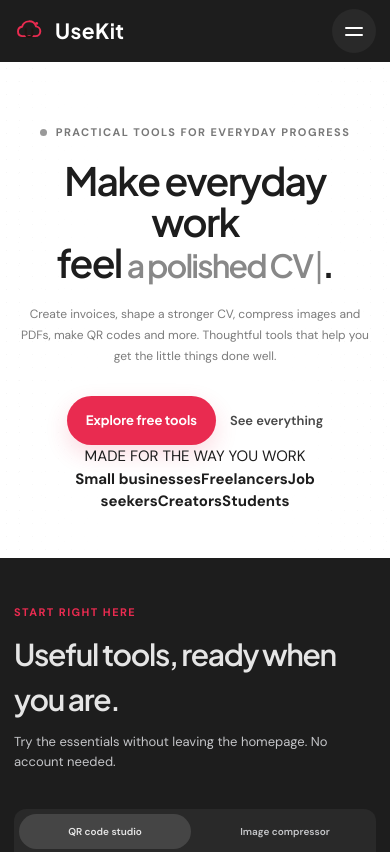
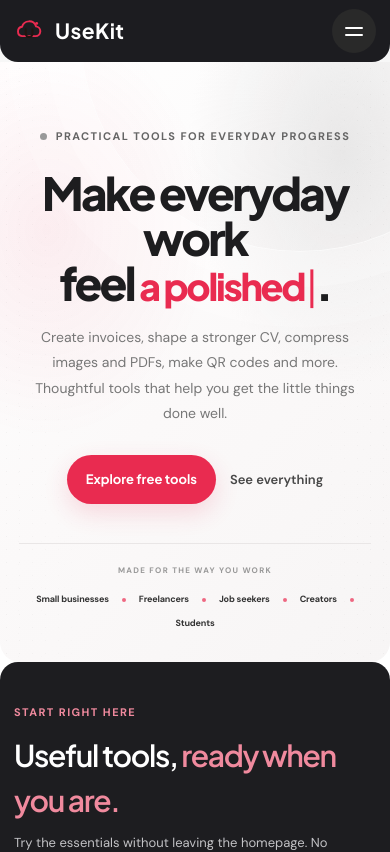
Before and after one commit to successobialo-git/usekit-ng, a Next.js app: page / in a window 390 px wide. Shown: the top 852 px of the page. Built offline with nearby package versions, Linux system fonts and the light colour scheme; no server answers; the database is empty.

Commit message:
Polish UseKit homepage layout, contrast and responsive sections

```diff
--- a/src/app/globals.css
+++ b/src/app/globals.css
@@ -829,3 +829,103 @@ a{color:inherit}
 .quick-preview,.quick-preview strong,.quick-preview h3{color:#e5e5e5!important}
 .quick-tabs button.active{color:#e5e5e5!important}
 .feature-dark h2{color:#f0f0f0!important}
+
+/* Homepage refresh: editorial hero, confident navigation and balanced dark panels */
+.site-header{height:74px!important;padding:0!important;background:#f7f7f7!important;backdrop-filter:none!important}
+.nav-wrap{height:74px!important;max-width:none!important;width:100%!important;margin:0!important;padding:0 max(5%,calc((100vw - 1180px)/2))!important;border-radius:0 0 24px 24px!important;background:#1c1c20!important;color:#fff!important}
+.brand{letter-spacing:.08em!important}.brand img{width:30px!important;height:30px!important}
+.nav-wrap nav{gap:clamp(16px,2.5vw,34px)!important;color:#e8e8e8!important}
+.nav-wrap nav a{font-size:11px!important;color:#e8e8e8!important}
+.nav-cta{background:#e92b50!important;color:#fff!important;border-radius:999px!important;padding:12px 19px!important}
+.mobile-menu-toggle{color:#fff!important}
+.center-hero.home-hero{max-width:none!important;min-height:520px;padding:90px 22px 44px!important;position:relative;overflow:hidden;background:radial-gradient(ellipse at 12% 28%,rgba(233,43,80,.075),transparent 34%),radial-gradient(ellipse at 88% 15%,rgba(222,222,222,.65),transparent 32%),linear-gradient(135deg,#fff 0%,#fbf9f9 52%,#f7f5f5 100%)!important}
+.home-hero .hero-eyebrow{margin-bottom:25px!important;color:#656565!important}
+.home-hero h1{max-width:980px!important;font-size:clamp(48px,7.4vw,88px)!important;line-height:.99!important;letter-spacing:-.065em!important;font-weight:800!important;color:#1d1d1f!important}
+.home-hero h1 em,.home-hero h1 .hero-changing{color:#e92b50!important;font-style:normal!important}
+.home-hero .type-cursor{color:#e92b50!important}
+.home-hero>p{max-width:590px!important;font-size:14px!important;color:#777!important;line-height:1.8!important}
+.home-hero .center-actions{margin-top:29px!important}
+.home-hero .button-blue{background:#e92b50!important;box-shadow:0 9px 24px rgba(233,43,80,.16)!important}
+.home-proof{max-width:880px;margin:58px auto 0;padding-top:20px;border-top:1px solid #e9e6e6;text-align:center}
+.home-proof>span{display:block;font-size:8px;letter-spacing:.16em;font-weight:800;color:#989898;margin-bottom:17px}
+.home-proof>div{display:flex;align-items:center;justify-content:center;gap:clamp(12px,2.6vw,32px);flex-wrap:wrap}
+.home-proof b{font-size:11px;letter-spacing:-.02em;color:#333;font-weight:750}
+.home-proof i{width:5px;height:5px;border-radius:50%;background:#e92b50;opacity:.7}
+.quick-tools{margin:0!important;width:100%!important;border-radius:25px!important;overflow:hidden!important;background:#1d1d20!important;color:#fff!important;padding:54px max(5%,calc((100vw - 1180px)/2)) 48px!important}
+.quick-tools-heading{align-items:end!important;margin-bottom:26px!important}
+.quick-tools-heading .section-kicker{color:#f08a9e!important}
+.quick-tools-heading h2,.quick-tools-heading h2 em{color:#fff!important}
+.quick-tools-heading h2 em{color:#f08a9e!important}
+.quick-tools-heading p{color:#c2c2c5!important}
+.quick-tabs{background:#303034!important;border-radius:999px!important;padding:5px!important;gap:4px!important}
+.quick-tabs button{color:#dedee0!important;background:transparent!important;border-radius:999px!important}
+.quick-tabs button.active{background:#e92b50!important;color:#fff!important}
+.quick-workspace{background:#29292d!important;border:1px solid #3a3a3e!important;border-radius:19px!important;padding:24px!important;gap:25px!important}
+.quick-form,.quick-preview{color:#fff!important}
+.quick-form>label,.quick-form label{color:#f0f0f0!important}
+.quick-form input:not([type=color]):not([type=checkbox]):not([type=range]){background:#39393e!important;color:#fff!important;border:1px solid #4b4b50!important;border-radius:10px!important}
+.quick-form input::placeholder{color:#aaa!important}
+.quick-step{color:#f08a9e!important}
+.quick-primary,.quick-pdf-link{background:#e92b50!important;color:#fff!important;border-radius:999px!important}
+.quick-preview{background:#222226!important;border-radius:15px!important;padding:18px!important}
+.quick-empty{background:#303034!important;color:#eee!important;border-radius:12px!important}
+.quick-empty span,.quick-message{color:#c8c8ca!important}
+.quick-export button{background:#3b3b40!important;color:#fff!important}
+.quick-pdf-workspace{min-height:260px!important;align-items:center!important}
+.quick-pdf-workspace h3{font-size:25px;margin:12px 0 8px;color:#fff}
+.quick-pdf-workspace p,.quick-pdf-workspace small{display:block;color:#c5c5c8;font-size:12px;line-height:1.7;max-width:430px}
+.quick-pdf-link{display:inline-flex!important;margin:12px 0!important;padding:13px 18px!important}
+.quick-pdf-preview{min-height:210px;display:flex;align-items:center;justify-content:center;flex-direction:column;gap:10px;text-align:center}
+.pdf-preview-mark{width:68px;height:82px;border-radius:9px;background:#e92b50;color:#fff;display:grid;place-items:center;font-weight:900;font-size:17px;box-shadow:10px 10px 0 #3d3d42}
+.quick-pdf-preview strong{font-size:15px;color:#fff}
+.quick-pdf-preview>span{font-size:10px;color:#c7c7ca}
+.feature-split{padding:42px 4.7%!important;gap:18px!important;background:#f6f6f6!important}
+.feature-dark,.feature-portrait{border-radius:24px!important;min-height:460px!important}
+.feature-dark{background:#1d1d20!important;border-radius:24px!important;padding:34px!important}
+.feature-dark h2{color:#fff!important}
+.feature-dark h2 em{color:#f08a9e!important}
+.feature-dark>p{color:#d1d1d3!important}
+.feature-tabs a{background:#35353a!important;color:#f3f3f4!important;border-radius:999px!important}
+.dark-feature-bottom{border:1px solid #48484d!important;border-radius:16px!important}
+.feature-portrait{background:#222226!important;isolation:isolate!important}
+.feature-portrait .lady-image{z-index:-2!important;filter:grayscale(1) brightness(.72) contrast(1.08)!important;transform:scale(1.03)!important}
+.feature-portrait .portrait-wash{z-index:-1!important;background:linear-gradient(0deg,rgba(12,12,15,.94) 0%,rgba(12,12,15,.58) 43%,rgba(12,12,15,.12) 100%)!important}
+.portrait-copy{left:30px!important;bottom:35px!important;z-index:2!important}
+.portrait-copy span{color:#f4b0bd!important}
+.portrait-copy h3{color:#fff!important}
+.portrait-pills{z-index:2!important;right:22px!important;bottom:26px!important}
+.portrait-pills span{background:#29292d!important;color:#fff!important;border:1px solid #55555a!important}
+.toolkit-section{background:#f1f1f1!important;border-radius:24px!important;margin:0 0 20px!important}
+.search-control{background:#202024!important;border-radius:12px!important}
+.search-control input{color:#fff!important}
+.search-control input::placeholder{color:#c3c3c6!important}
+.search-control>span,.search-control small{color:#f08a9e!important}
+.closing-stage{border-radius:24px!important;background:#202024!important;overflow:hidden!important}
+.closing-art{background:linear-gradient(90deg,rgba(22,22,26,.97) 0%,rgba(22,22,26,.88) 44%,rgba(22,22,26,.45) 100%),url("https://images.pexels.com/photos/10376034/pexels-photo-10376034.jpeg?auto=compress&cs=tinysrgb&w=1300") center/cover!important;filter:none!important}
+.closing-content .section-kicker{color:#f08a9e!important}
+.closing-content h2{color:#fff!important}
+.closing-content h2 em{color:#f08a9e!important}
+.closing-content p{color:#e1e1e3!important}
+@media(max-width:650px){
+ .site-header,.nav-wrap{height:62px!important}
+ .nav-wrap{border-radius:0 0 18px 18px!important;padding:0 14px!important}
+ .home-hero.center-hero{min-height:0!important;padding:62px 19px 32px!important}
+ .home-hero h1{font-size:clamp(43px,11.7vw,62px)!important;letter-spacing:-.06em!important}
+ .home-proof{margin-top:39px!important}
+ .home-proof>div{gap:10px 13px!important}
+ .home-proof b{font-size:9px!important}
+ .home-proof i{width:4px;height:4px}
+ .quick-tools{border-radius:18px!important;padding:38px 14px!important}
+ .quick-tools-heading{gap:17px!important}
+ .quick-tabs{display:grid!important;grid-template-columns:1fr 1fr!important;width:100%!important}
+ .quick-tabs button{font-size:9px!important}
+ .quick-workspace{padding:15px!important}
+ .quick-pdf-workspace{grid-template-columns:1fr!important}
+ .feature-split{padding:30px 14px!important;gap:14px!important}
+ .feature-dark,.feature-portrait{border-radius:19px!important;min-height:360px!important}
+ .feature-dark{padding:24px!important}
+ .portrait-copy{bottom:82px!important}
+ .portrait-pills{left:22px!important;right:auto!important}
+ .toolkit-section{border-radius:18px!important;margin:0 10px 15px!important;padding:46px 16px!important}
+ .search-control{width:100%!important}
+}
```
